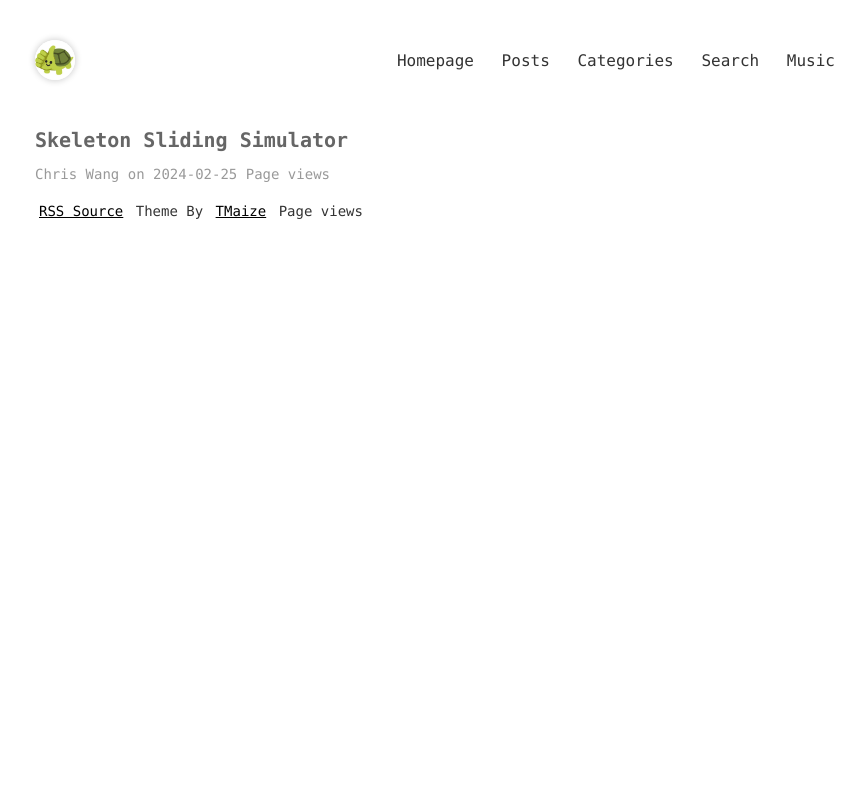
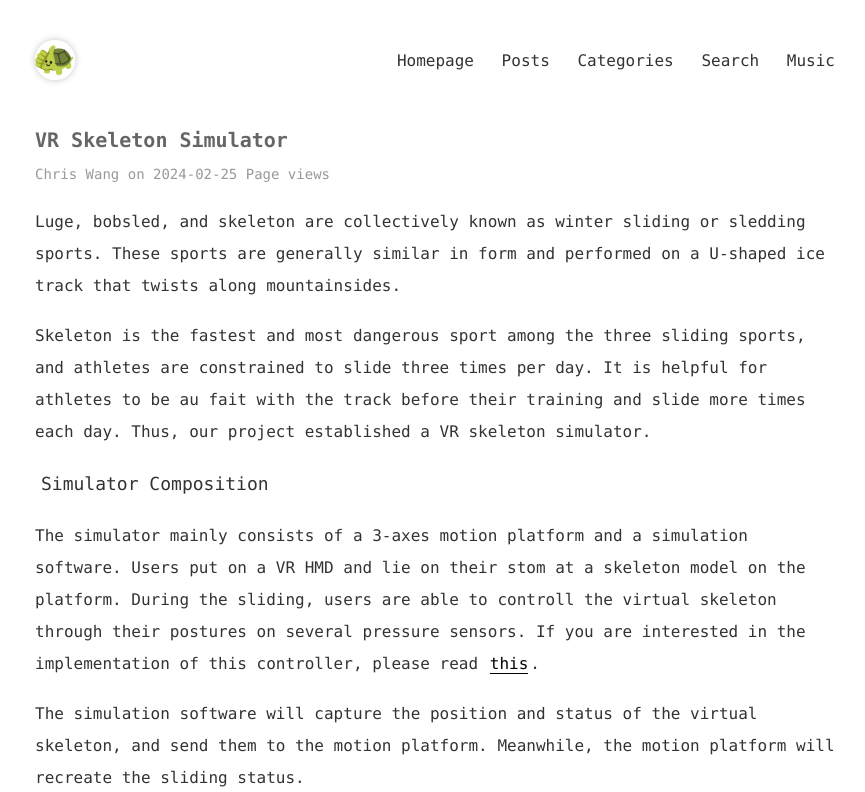
Before and after one commit to F1yingCt/F1yingCt.github.io, a Jekyll site: the page built from _posts/2024-2-25-Skeleton-Sliding-Simulator.md, in a window 1280 px wide and 1400 px high. Shown: the top 792 px of the window, without its empty margins (205-1070 px from the left). Built offline with Jekyll 4.4.1, drawn with Linux system fonts in a browser that asks for light colours; comment, search, counter and statistics services are not loaded; some of the changed text lies outside the part shown; grey boxes are pictures that could not be loaded.

Commit message:
12-16post

```diff
--- a/_posts/2024-2-25-Skeleton-Sliding-Simulator.md
+++ b/_posts/2024-2-25-Skeleton-Sliding-Simulator.md
@@ -1,7 +1,33 @@
 ---
 layout: mypost
-title: Skeleton Sliding Simulator
+title: VR Skeleton Simulator
 categories: [Research]
 date: 2024-2-25
 pinned: false
 ---
+
+Luge, bobsled, and skeleton are collectively known as winter sliding or sledding sports. These sports are generally similar in form and performed on a U-shaped ice track that twists along mountainsides.
+
+Skeleton is the fastest and most dangerous sport among the three sliding sports, and athletes are constrained to slide three times per day. It is helpful for athletes to be au fait with the track before their training and slide more times each day. Thus, our project established a VR skeleton simulator.
+<br>
+
+
+## Simulator Composition
+
+The simulator mainly consists of a 3-axes motion platform and a simulation software. Users put on a VR HMD and lie on their stom at a skeleton model on the platform. During the sliding, users are able to controll the virtual skeleton through their postures on several pressure sensors. If you are interested in the implementation of this controller, please read [this]().
+
+The simulation software will capture the position and status of the virtual skeleton, and send them to the motion platform. Meanwhile, the motion platform will recreate the sliding status.
+
+![p1](https://s1.imagehub.cc/images/2024/12/16/c675ba573aff579eca47b01d6efc0692.md.png)
+
+## Simulation Software
+
+This is the main part of my work in this project. A game engine, Unreal Engine 4, was employed for the development of the simulation software.
+
+We modified a Vehicle model to simplify the physical simulation of skeleton sliding. In our model, users' input will be regarded as lateral forces to control the steering. During the sliding, virtual skeleton's velocity and postures will be captured and send to the motion platform via User Datagram Protocol.
+
+![p2](https://s1.imagehub.cc/images/2024/12/16/ff8093b95ad1ee1cce31a4627a8cb1e6.md.png)
+
+<br>
+
+![p3](https://s1.imagehub.cc/images/2024/12/16/8561a5a54ae6359adc730728c38da398.md.png)
```
